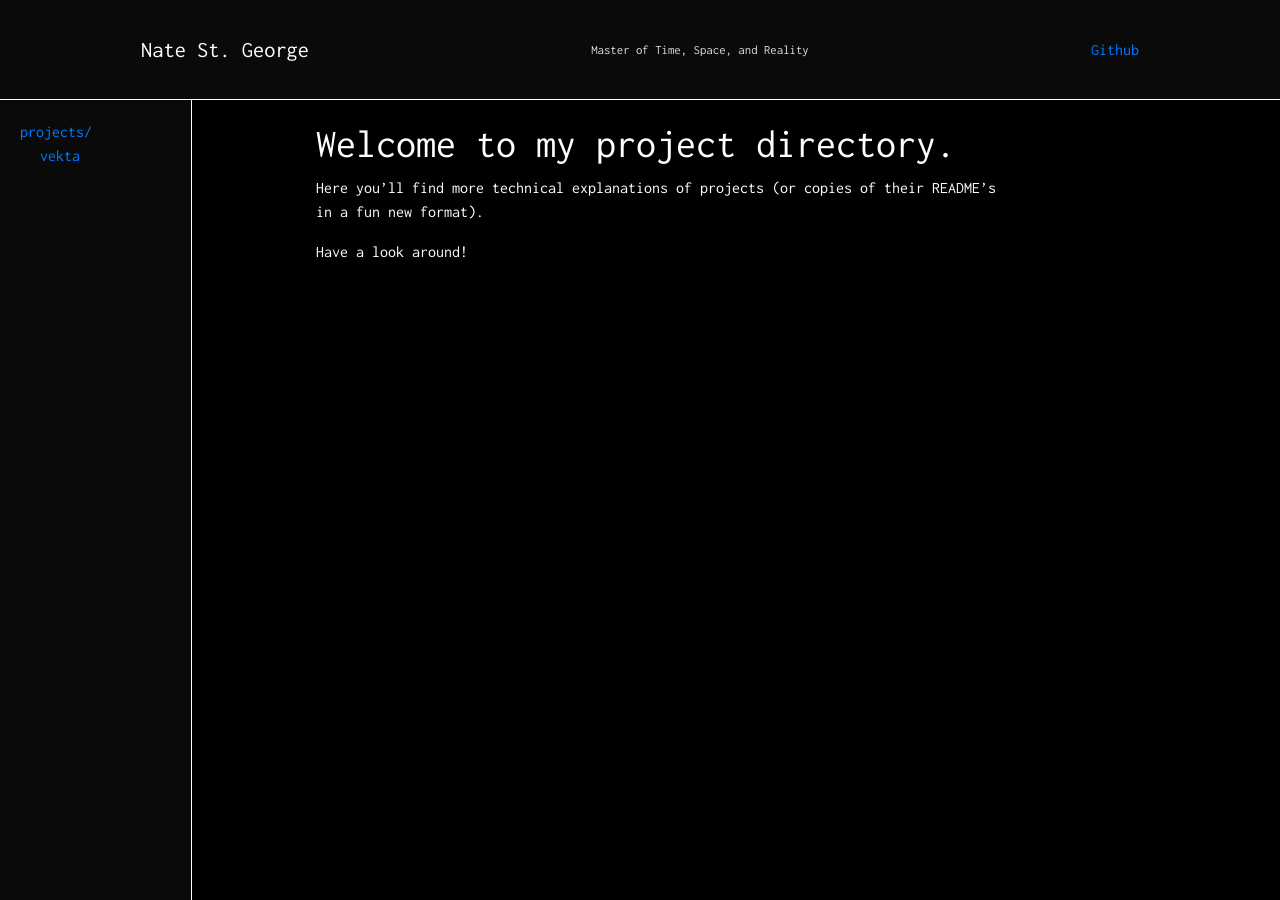
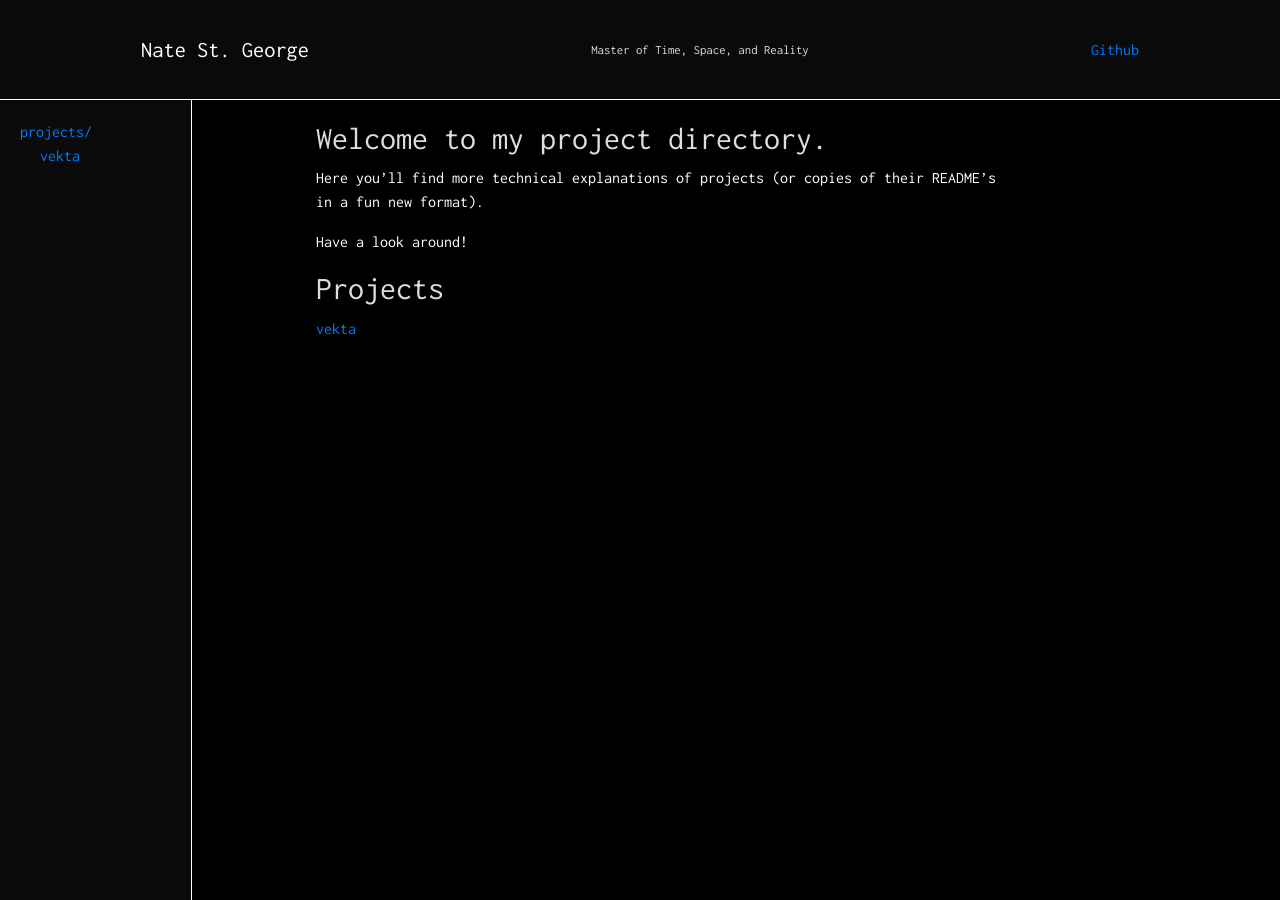
Before and after one commit to StGerGer/stgerger.github.io, a Jekyll site: the page built from index.md, in a window 1280 px wide. Built offline with Jekyll 4.4.1, drawn with Linux system fonts in a browser that asks for light colours; our own code applies the rules of GitHub Pages for plain Markdown files.

Commit message:
Update index.md

```diff
--- a/index.md
+++ b/index.md
@@ -2,8 +2,11 @@
 layout: default
 ---
 
-# Welcome to my project directory.
+## Welcome to my project directory.
 
 Here you'll find more technical explanations of projects (or copies of their README's in a fun new format).
 
 Have a look around!
+
+## Projects
+[vekta]("/vekta")
```
